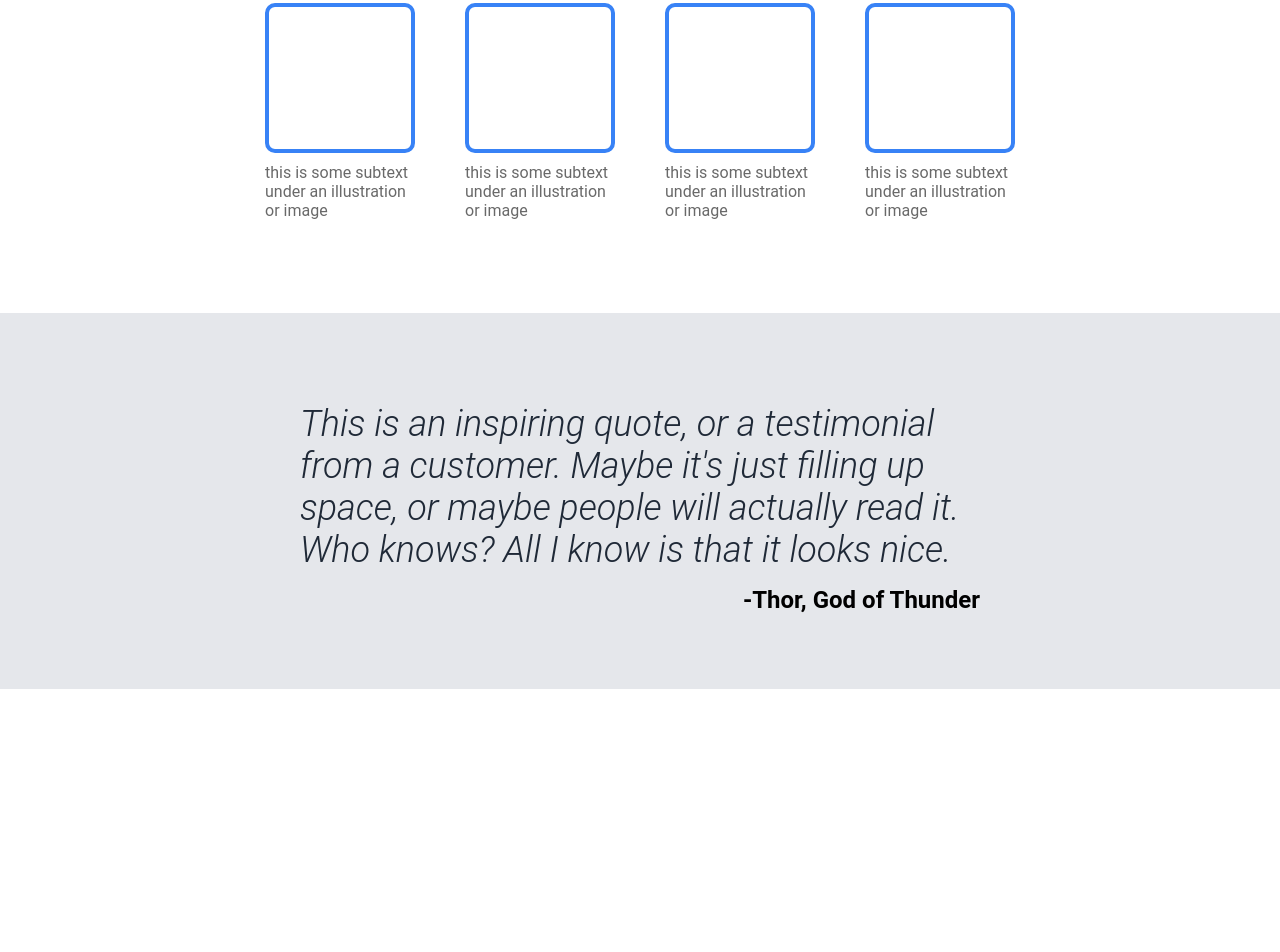
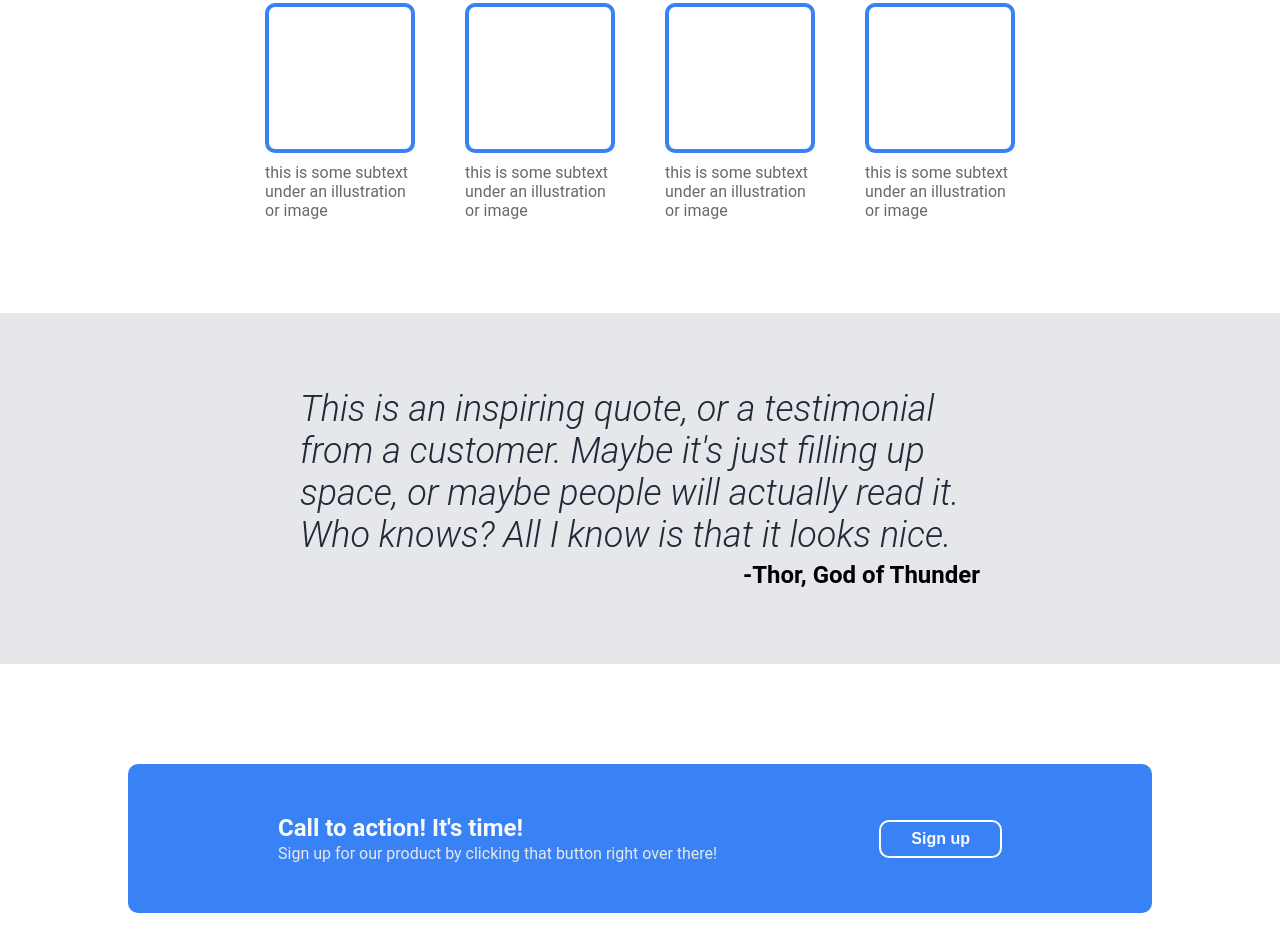
Before and after one commit to mattre1d/landingpage, a plain HTML site: page index.html in a window 1280 px wide. Shown: the part 612-1564 px from the top of the page. Before the commit the page ends 1301 px from the top, so only its background shows below. Drawn offline with Linux system fonts and the light colour scheme.

Commit message:
Added call to action content

```diff
--- a/index.html
+++ b/index.html
@@ -21,7 +21,7 @@
         <div class="container">
             <div class="hero">
                 <h1>This website is awesome</h1>
-                <p>This website has some subtext that goes here under the main title. It is a smaller font and the color is lower contrast</p>
+                <p class="herotext">This website has some subtext that goes here under the main title. It is a smaller font and the color is lower contrast</p>
                 <button>Sign up</button>
             </div>
             <div class="image">
@@ -54,16 +54,21 @@
 
     <div class="quote">
         <div class="quotetext">
-            <p>This is an inspiring quote, or a testimonial from a customer. Maybe it's just filling up space, or maybe people will actually read it.
+            This is an inspiring quote, or a testimonial from a customer. Maybe it's just filling up space, or maybe people will actually read it.
                 Who knows? All I know is that it looks nice.
-            </p>
         </div>
         <div class="quoteauthor">
             <h4>-Thor, God of Thunder</h4>
         </div>
     </div>
-    <div class="signup">
-
+    <div class="signupcontainer">
+        <div class="signup">
+            <div class="signupcontent">
+            <h3>Call to action! It's time!</h3>
+            <p class="p2">Sign up for our product by clicking that button right over there!</p>
+            </div>
+            <button class="button2">Sign up</button>
+        </div>
     </div>
     <div class="footer">
     </div>
--- a/style.css
+++ b/style.css
@@ -70,6 +70,10 @@ ul {
     font-size: 18px;
 }
 
+.herotext {
+    margin: 15px 0px;
+}
+
 .image {
     display: flex;
     width: 600px;
@@ -89,7 +93,7 @@ button {
 }
 
 p {
-    margin: 15px 0px;
+    color: #E5E7EB;
 }
 
 .info {
@@ -134,8 +138,37 @@ p {
     font-weight: 300;
     font-style: italic;
     color: #1F2937;
+    margin-bottom: 5px;
 }
 
 .quoteauthor {
     align-self: flex-end;
 }
+
+.signupcontainer {
+    display: flex;
+    justify-content: center;
+    margin: 100px 0px;
+}
+
+.signup{
+    display: flex;
+    background-color: #3882F6;
+    justify-content: space-between;
+    align-items: center;
+    border-radius: 10px;
+    padding: 50px 150px;
+    width: 80%;
+}
+.signupcontent {
+    display: flex;
+    flex-direction: column;
+    gap: 2px;
+}
+
+.button2 {
+    border: 2px solid white;
+    border-radius: 10px;
+    padding: 8px 30px;
+    font-weight: bold;
+}
```
